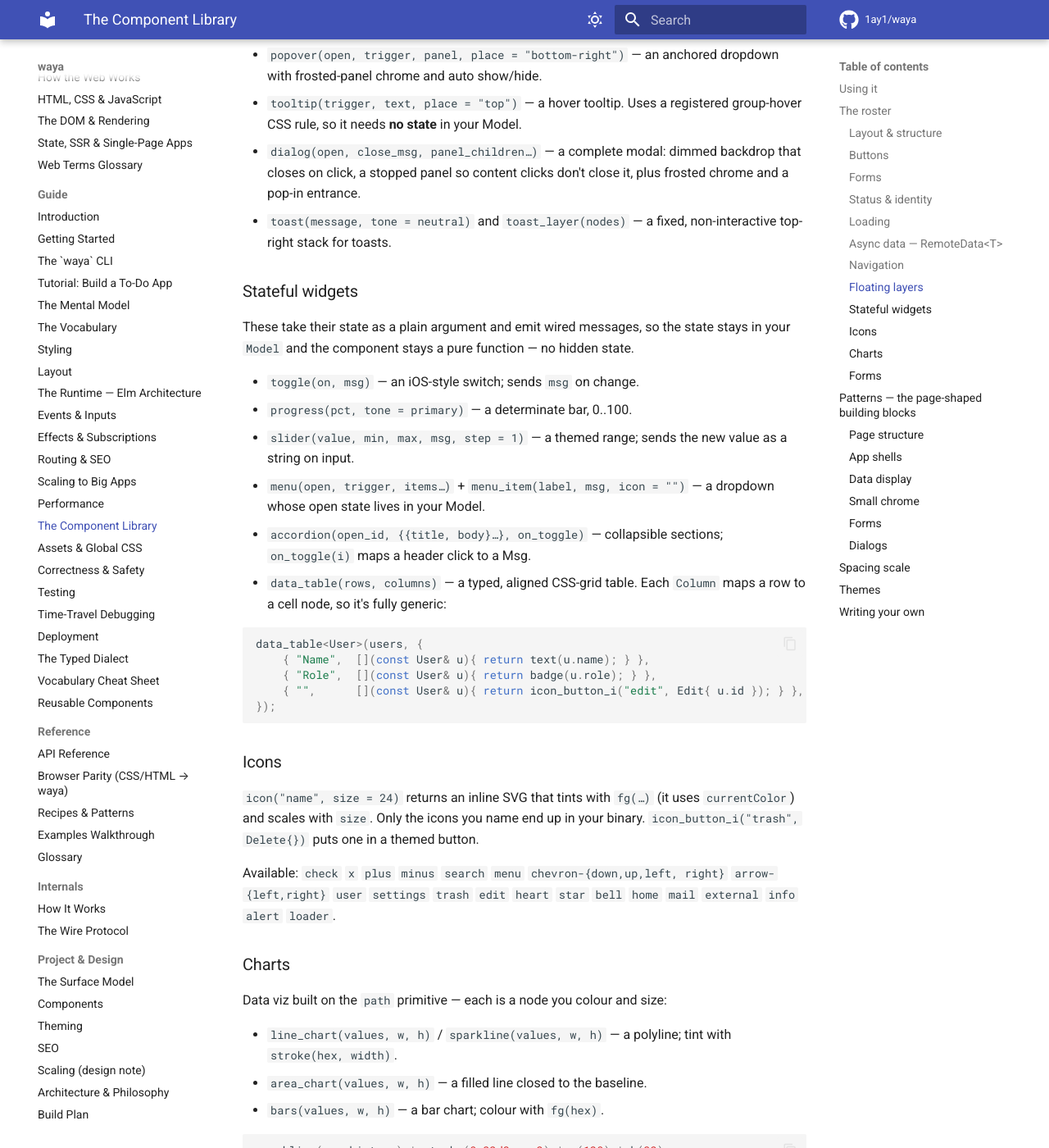
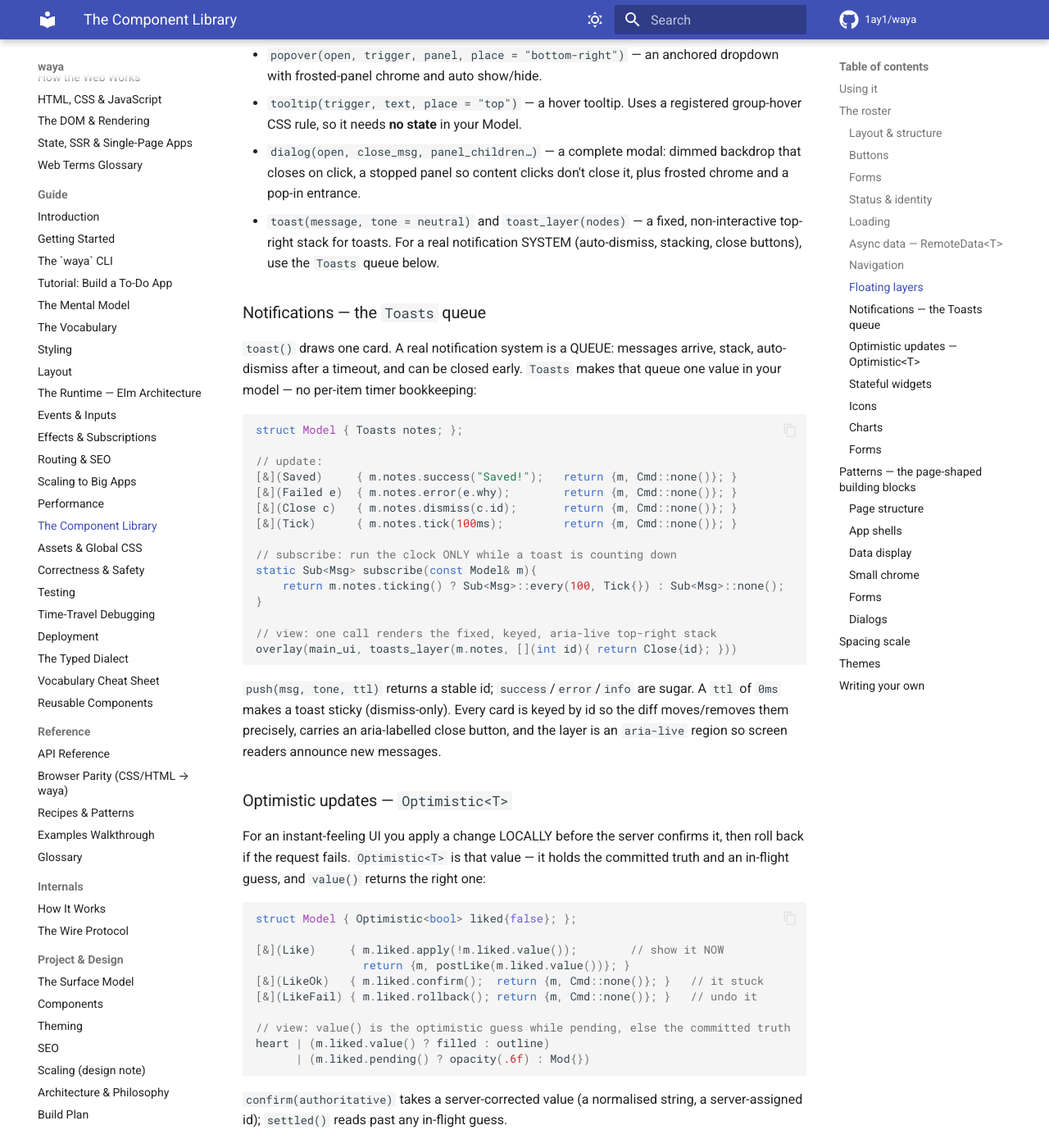
Before and after one commit to 1ay1/waya, an MkDocs documentation site: the page built from docs/14-components.md, in a window 1280 px wide and 1400 px high, scrolled down 2881 px. Shown: the whole window at 82% size. Built offline with MkDocs 1.6.1 and Material for MkDocs 9.7.7, drawn with Linux system fonts in a browser that asks for light colours; comment, search, counter and statistics services are not loaded.

Commit message:
feat(ui): toast queue + Optimistic<T> + typed a11y composites
Three more places where state the app hand-rolled should be a value.

1. Toasts (ui/toast.hpp) — a notification QUEUE with a lifecycle, not a
   bare widget. toast() draws one card; a real system stacks messages,
   auto-dismisses after a ttl, and lets the user close early. Toasts is
   that queue as one model value: push()/success()/error()/info() return a
   stable id, tick(dt) counts down and drops the expired, dismiss(id)
   removes early, ttl 0 = sticky. ticking() gates the clock so an app with
   no notifications costs zero frames. toasts_layer(q, onDismiss) renders
   the fixed top-right stack — keyed by id (precise diff), each card an
   aria-labelled close button, the layer an aria-live region.

2. Optimistic<T> (ui/optimistic.hpp) — show a change instantly, roll back
   if the server rejects it. Holds the committed truth + an in-flight
   guess; value() returns the guess while pending(), the committed value
   otherwise, so the view reads the right thing with one accessor.
   apply(guess) shows it now, confirm() promotes it, confirm(authoritative)
   takes a server-corrected value, rollback() discards. No more two-copies-
   plus-a-bool bookkeeping.

3. Typed a11y composites (node.hpp) — dialog(modal=true) bundles the whole
   modal contract (role=dialog + aria-modal + tabindex=-1 + data-modal, the
   client's layer-inert hook) into ONE mod, replacing the four-attr() dance
   every modal hand-wrote (both dragster modals converted). Plus
   aria_expanded/pressed/selected/current/hidden — state mods that take
   Model bools, so the accessible state can't drift from the visual state.

45 new assertions in test_widgets (toast lifecycle/sticky/dismiss/layer
a11y, optimistic apply/confirm/rollback/authoritative, every a11y mod).
31/31 ctest.

````diff
--- a/docs/14-components.md
+++ b/docs/14-components.md
@@ -128,7 +128,59 @@ Built on the core `overlay` / `anchored` primitives.
   that closes on click, a stopped panel so content clicks don't close it, plus
   frosted chrome and a pop-in entrance.
 - `toast(message, tone = neutral)` and `toast_layer(nodes)` — a fixed,
-  non-interactive top-right stack for toasts.
+  non-interactive top-right stack for toasts. For a real notification SYSTEM
+  (auto-dismiss, stacking, close buttons), use the `Toasts` queue below.
+
+### Notifications — the `Toasts` queue
+
+`toast()` draws one card. A real notification system is a QUEUE: messages
+arrive, stack, auto-dismiss after a timeout, and can be closed early. `Toasts`
+makes that queue one value in your model — no per-item timer bookkeeping:
+
+```cpp
+struct Model { Toasts notes; };
+
+// update:
+[&](Saved)     { m.notes.success("Saved!");   return {m, Cmd::none()}; }
+[&](Failed e)  { m.notes.error(e.why);        return {m, Cmd::none()}; }
+[&](Close c)   { m.notes.dismiss(c.id);       return {m, Cmd::none()}; }
+[&](Tick)      { m.notes.tick(100ms);         return {m, Cmd::none()}; }
+
+// subscribe: run the clock ONLY while a toast is counting down
+static Sub<Msg> subscribe(const Model& m){
+    return m.notes.ticking() ? Sub<Msg>::every(100, Tick{}) : Sub<Msg>::none();
+}
+
+// view: one call renders the fixed, keyed, aria-live top-right stack
+overlay(main_ui, toasts_layer(m.notes, [](int id){ return Close{id}; }))
+```
+
+`push(msg, tone, ttl)` returns a stable id; `success`/`error`/`info` are sugar.
+A `ttl` of `0ms` makes a toast sticky (dismiss-only). Every card is keyed by id
+so the diff moves/removes them precisely, carries an aria-labelled close button,
+and the layer is an `aria-live` region so screen readers announce new messages.
+
+### Optimistic updates — `Optimistic<T>`
+
+For an instant-feeling UI you apply a change LOCALLY before the server confirms
+it, then roll back if the request fails. `Optimistic<T>` is that value — it holds
+the committed truth and an in-flight guess, and `value()` returns the right one:
+
+```cpp
+struct Model { Optimistic<bool> liked{false}; };
+
+[&](Like)     { m.liked.apply(!m.liked.value());        // show it NOW
+                return {m, postLike(m.liked.value())}; }
+[&](LikeOk)   { m.liked.confirm();  return {m, Cmd::none()}; }   // it stuck
+[&](LikeFail) { m.liked.rollback(); return {m, Cmd::none()}; }   // undo it
+
+// view: value() is the optimistic guess while pending, else the committed truth
+heart | (m.liked.value() ? filled : outline)
+      | (m.liked.pending() ? opacity(.6f) : Mod{})
+```
+
+`confirm(authoritative)` takes a server-corrected value (a normalised string, a
+server-assigned id); `settled()` reads past any in-flight guess.
 
 ### Stateful widgets
 
````
Also changed, not shown: docs/16-safety.md (+22 -0 lines), 6 other files.
